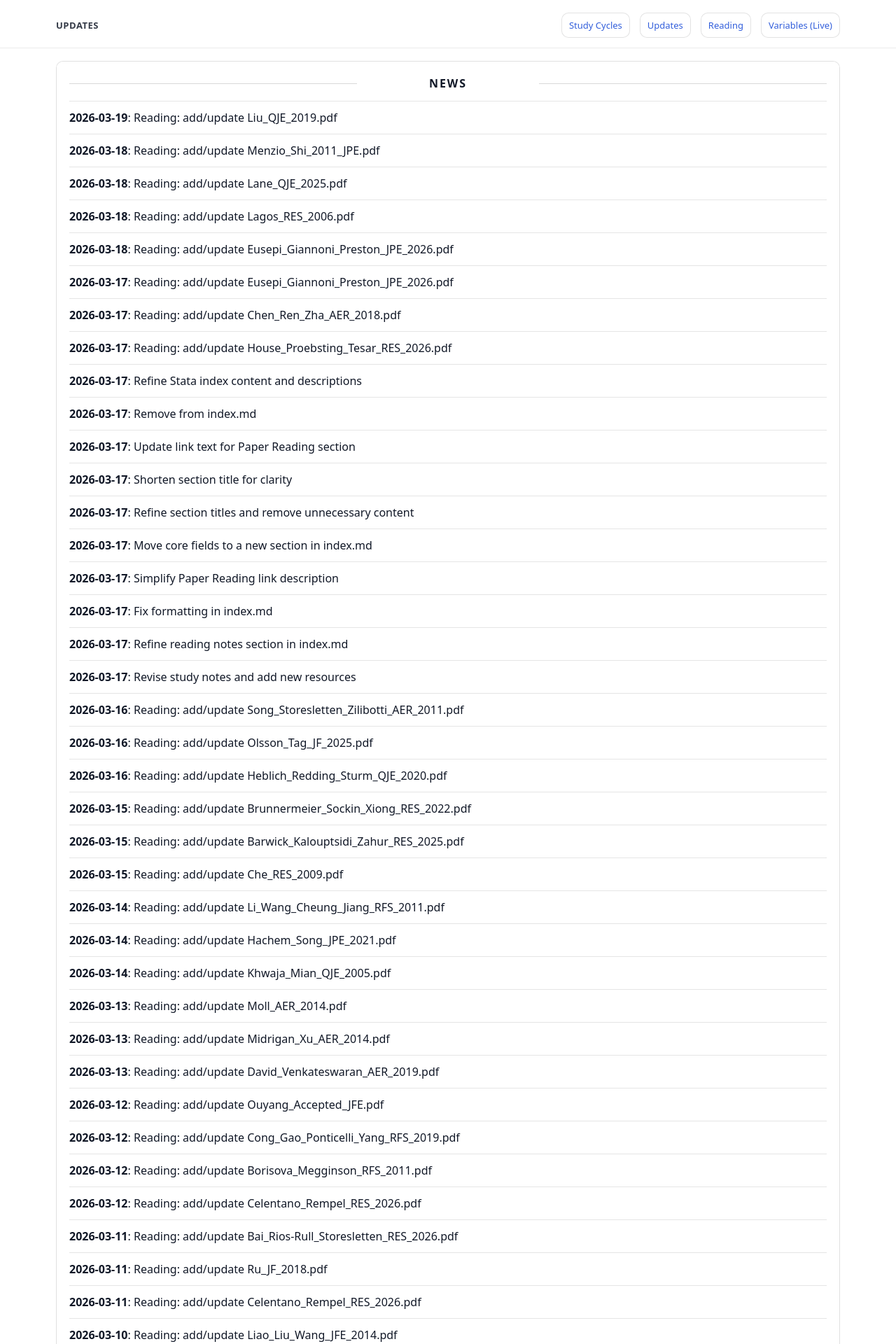
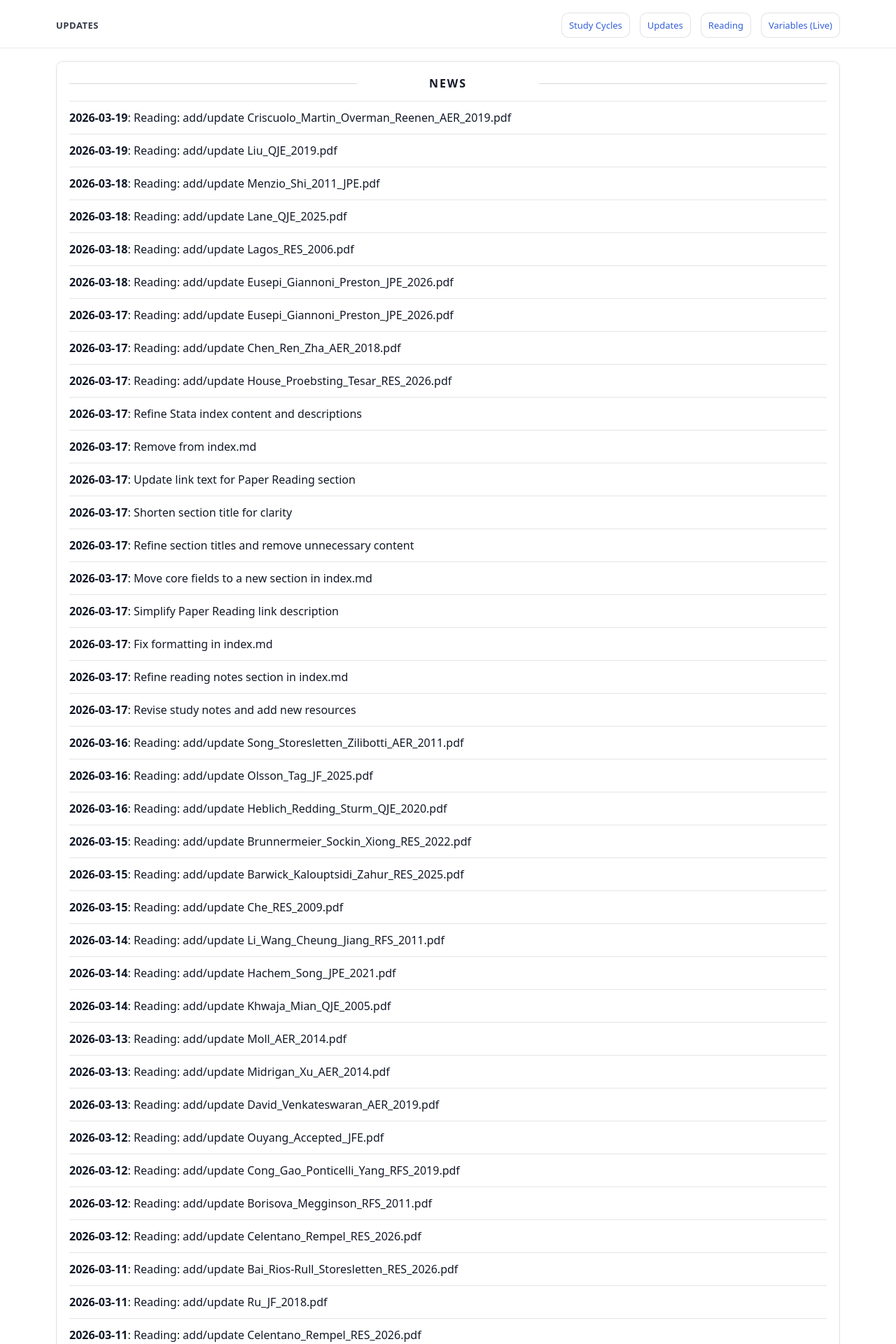
Before and after one commit to yaxinzn/study-archive, a Jekyll site: the page built from updates/index.md, in a window 1280 px wide. Shown: the top 1920 px of the page at 70% size. Built offline with Jekyll 4.4.1, drawn with Linux system fonts in a browser that asks for light colours; some of the changed text lies outside the part shown.

Commit message:
chore: update NEWS feed

```diff
--- a/_data/news.yml
+++ b/_data/news.yml
@@ -1,4 +1,7 @@
 # Auto-generated update history (sorted newest -> oldest). Do not edit manually.
+- ts: "1773912247"
+  date: "2026-03-19"
+  title: "Reading: add/update Criscuolo_Martin_Overman_Reenen_AER_2019.pdf"
 - ts: "1773866545"
   date: "2026-03-19"
   title: "Reading: add/update Liu_QJE_2019.pdf"
```
